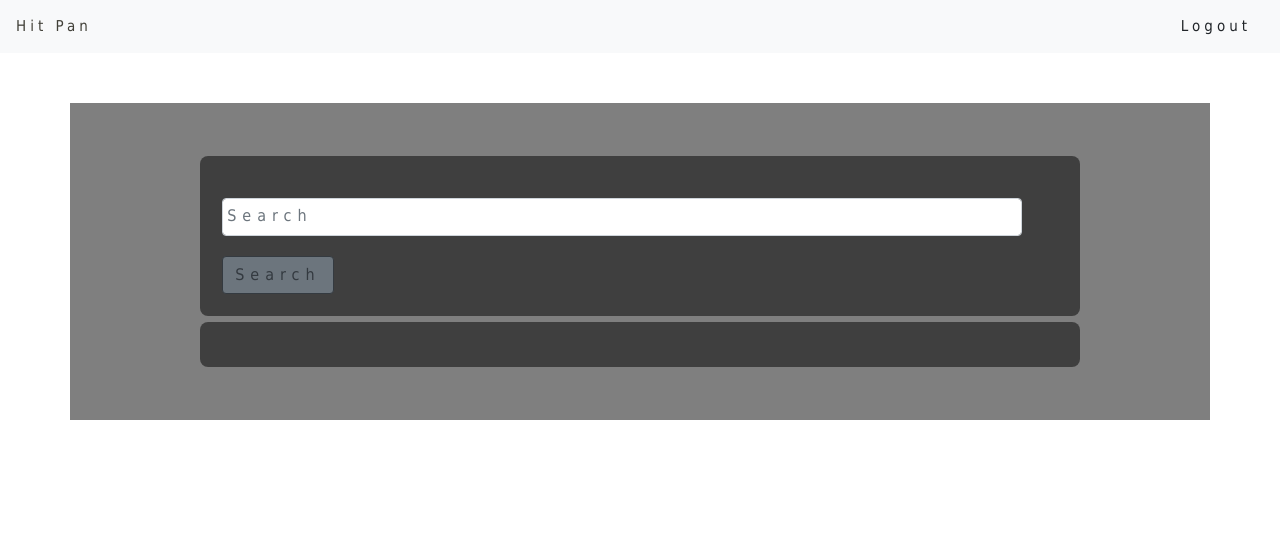
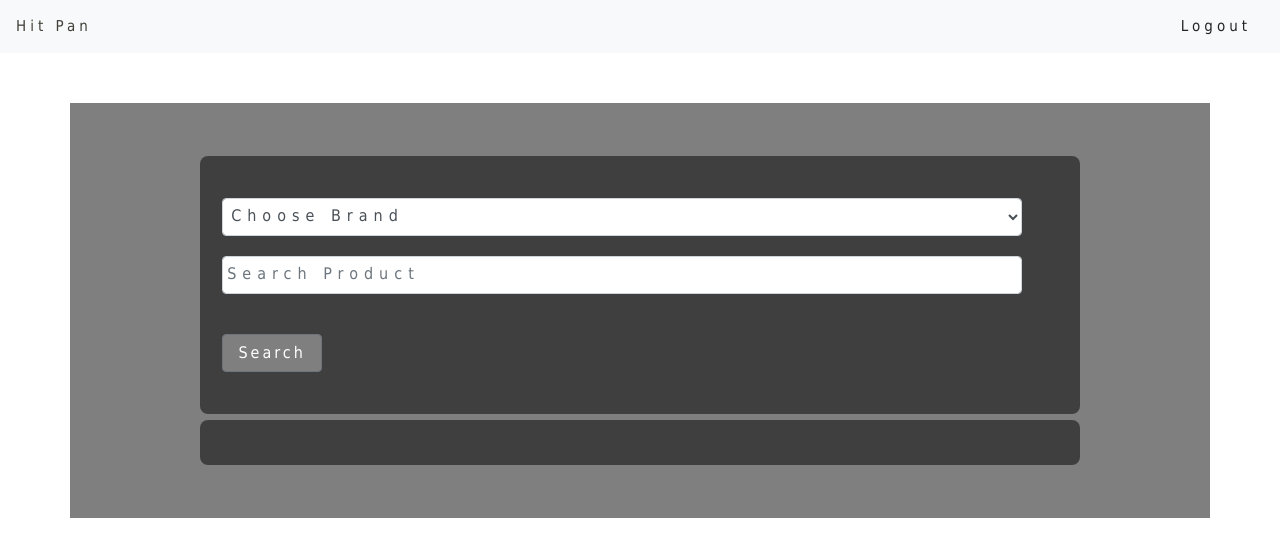
Before and after one commit to sageklein/Hit-Pan, a React (Create React App) app: page /searchParent in a window 1280 px wide. Shown: the top 556 px of the page. Built offline with nearby package versions, Linux system fonts and the light colour scheme.

Commit message:
added css to buttons, split API to fetch brand and prodcut type seperatly.

```diff
--- a/src/components/auth/Login.js
+++ b/src/components/auth/Login.js
@@ -75,7 +75,7 @@ class Login extends Component {
 		);
 		return (
 			<div className="container">
-				<Button className="loginButton" onClick={this.toggle}>
+				<Button className="button" onClick={this.toggle}>
 					Login
 				</Button>
 
@@ -142,7 +142,7 @@ class Login extends Component {
 
                 {/* <Register /> calls the component Register and its contents from Register.js to display on the login page. */}
                 <>
-                <div className="registrationButton">
+                <div className="button">
 				<Register />
                 </div>
                 </>
--- a/src/components/auth/Register.js
+++ b/src/components/auth/Register.js
@@ -81,7 +81,7 @@ class Register extends Component {
 		);
 		return (
 			<div>
-				<Button className="registrationButton" onClick={this.toggle}>
+				<Button className="button" onClick={this.toggle}>
 					Get Started
 				</Button>
 				<Modal
--- a/src/components/auth/auth.css
+++ b/src/components/auth/auth.css
@@ -1,19 +1,14 @@
-.loginButton {
+.button {
     display: flex;
     justify-content: space-around;
-    align-items:left;
-    flex-direction: column;
     margin: 20px auto;
-    /* padding: 1px 0px; */
+    width: 100px;
+    display: block;
+    font-family: Tahoma;
+    font-size: 14px;
+    letter-spacing: 3px;
 }
-.registrationButton {
-    display: flex;
-    justify-content: space-around;
-    align-items:left;
-    flex-direction: column;
-    margin: 20px auto;
-    /* padding: 1px 0px; */
-}
+
 .container {
     display: flex;
     border-radius: 8px;
--- a/src/components/collection/CollectionCard.js
+++ b/src/components/collection/CollectionCard.js
@@ -28,10 +28,11 @@ class CollectionCard extends Component {
 			.then(() => this.props.getData())
 			.then(() => this.props.history.push("/collectionParent"));
 	};
-	onRate(rating, e) {
+	onRate = (rating, e) => {
 		this.setState({
 			lastRating: rating,
-			isRating: false
+			isRating: false,
+
 		});
 		const { onRate: callback } = this.props;
 		callback && callback({ ...e, rating });
@@ -56,7 +57,7 @@ class CollectionCard extends Component {
 						/>
 					</h3>
 					<Button
-						className="deleteButton"
+						className="button"
 						type="button"
 						onClick={() =>
 							this.handleDeleteCollect(this.state.product)
--- a/src/components/collection/collection.css
+++ b/src/components/collection/collection.css
@@ -48,7 +48,16 @@ h3 {
     width: 840px;
     padding: 50px 860px;
 }
-
+.button {
+    display: flex;
+    justify-content: space-around;
+    margin: 20px auto;
+    width: 100px;
+    display: block;
+    font-family: Tahoma;
+    font-size: 14px;
+    letter-spacing: 3px;
+}
 .prodImg {
     display: flex;
     justify-content: space-around;
--- a/src/components/search/SearchCard.js
+++ b/src/components/search/SearchCard.js
@@ -43,23 +43,27 @@ class SearchCard extends Component {
 		return (
 			<div className="card">
 				<span className="card-searchResults">
-					<h3 className="nameField">{this.props.product.name}
-					</h3>
+					<h3 className="nameField">{this.props.product.name}</h3>
 					<h2 className="descriptionField">
 						{this.props.product.description}
 					</h2>
+					<h1 className="descriptionField">
+						{this.props.product.price}
+					</h1>
 				</span>
 				<span className="imgSpan">
 					<img src={this.props.product.image_link} alt="" />
 				</span>
 				<div className="btn">
 					<Button
+						className="button"
 						type="button"
 						onClick={() => this.handleSaveWish(this.props.product)}
 					>
 						Save to Wish List
 					</Button>
 					<Button
+						className="button"
 						type="button"
 						onClick={() =>
 							this.handleSaveCollect(this.props.product)
--- a/src/components/search/SearchList.js
+++ b/src/components/search/SearchList.js
@@ -6,9 +6,11 @@ class SearchList extends Component {
 	//set the initial state
 	state = {
 		productName: "",
+		productType: "",
 		productId: "",
 		allProducts: [],
 		products: [],
+		brand: "",
 		loadingStatus: true,
 		search: ""
 	};
@@ -19,26 +21,57 @@ class SearchList extends Component {
 		this.setState(stateToChange);
 	};
 
-	newSearch = searchTerm => {
-		this.props.getData(searchTerm);
+
+	newSearch = (brand, productType) => {
+		this.props.getData(brand, productType);
+		console.log(brand, productType);
 	};
+
+
+	// search = () => {
+	// 	let brand = document.getElementById("brand");
+	// 	let productType = document.getElementById("productType");
+	// 	let brandValue = brand.value
+	// 	let productValue = productType.value
+	// 	console.log(brandValue, productValue)
+	// 	this.props.getData(brandValue, productValue)
+
+	// }
 
 	render() {
 		return (
 			<div className="searchBtnDiv">
+				<select
+					value={this.state.brand}
+					className="form-control"
+					type="select"
+					id="brand"
+					placeholder="Search Brand"
+					aria-label="Search"
+					onChange={this.handleFieldChange}
+				>
+					<option>Choose Brand</option>
+					<option value="Alva">Alva</option>
+					<option value="W3ll People">W3ll People</option>
+					<option value="Pure Anand">Pure Anand</option>
+					<option value="Penny Lane Organics">
+						Penny Lane Organics
+					</option>
+				</select>
 				<Input
-					className="form-control mr-sm-2"
+					className="form-control"
 					type="search"
-					id="search"
-					placeholder="Search"
+					id="productType"
+					placeholder="Search Product"
 					aria-label="Search"
 					onChange={this.handleFieldChange}
 				></Input>
 				<Button
-					className="btn btn-outline-dark my-2 my-sm-0"
+					className="button"
 					type="submit"
 					required
-					onClick={() => this.newSearch(this.state.search)}
+					onClick={this.search}
+
 				>
 					Search
 				</Button>
--- a/src/components/search/SearchParent.js
+++ b/src/components/search/SearchParent.js
@@ -11,15 +11,16 @@ class SearchParent extends Component {
 	state = {
 		products: []
 	};
-	getData = (searchTerm) => {
-		APIManager.getAllMakeUp(searchTerm).then(products => {
-			this.setState({
-				products: products
+	getData = (brand, productType) => {
+		APIManager.getAllMakeUp(brand, productType)
+		.then(products => {this.setState({
+			products: products
 			});
 		});
 	};
 
 	render() {
+		console.log(this.state.products)
 		return (
 			<>
 				<div className="container">
--- a/src/components/search/search.css
+++ b/src/components/search/search.css
@@ -46,7 +46,16 @@
     width: 80px;
     padding: 1px 0px;
 }
-.btn,
+.button {
+    display: flex;
+    justify-content: space-around;
+    margin: 20px auto;
+    width: 100px;
+    display: block;
+    font-family: Tahoma;
+    font-size: 14px;
+    letter-spacing: 3px;
+}
 .form-control
  {
     display: flex;
--- a/src/modules/APIManager.js
+++ b/src/modules/APIManager.js
@@ -15,9 +15,9 @@ export default {
 		).then(result => result.json());
 	},
 
-	getAllMakeUp(productType) {
+	getAllMakeUp(brand, productType) {
 		return fetch(
-			`http://makeup-api.herokuapp.com/api/v1/products.json?product_type=${productType}`
+			`http://makeup-api.herokuapp.com/api/v1/products.json?brand=${brand}&product_type=${productType}`
 		).then(result => result.json());
 	},
 
```
